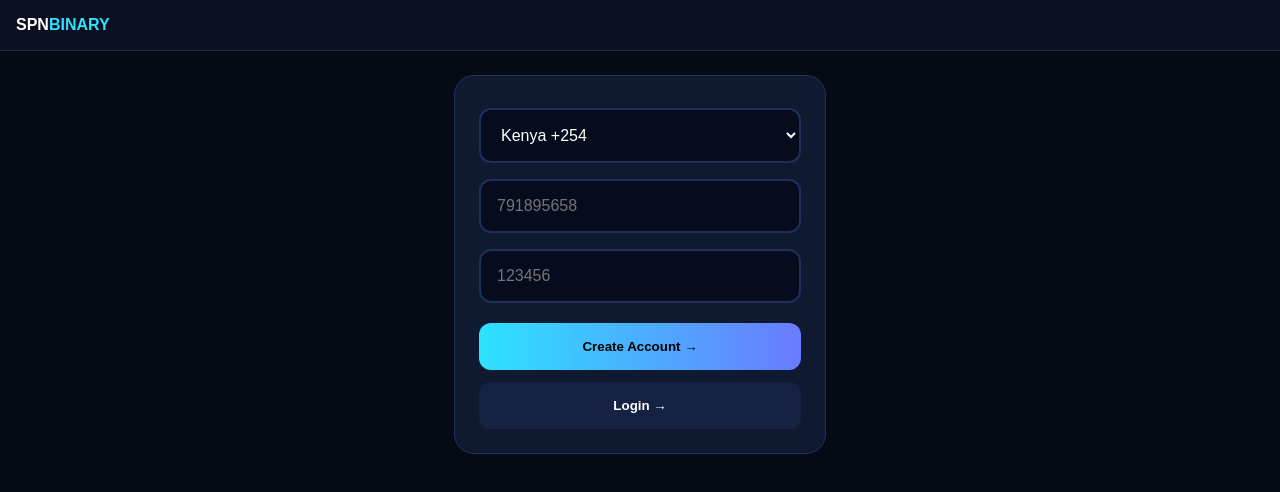
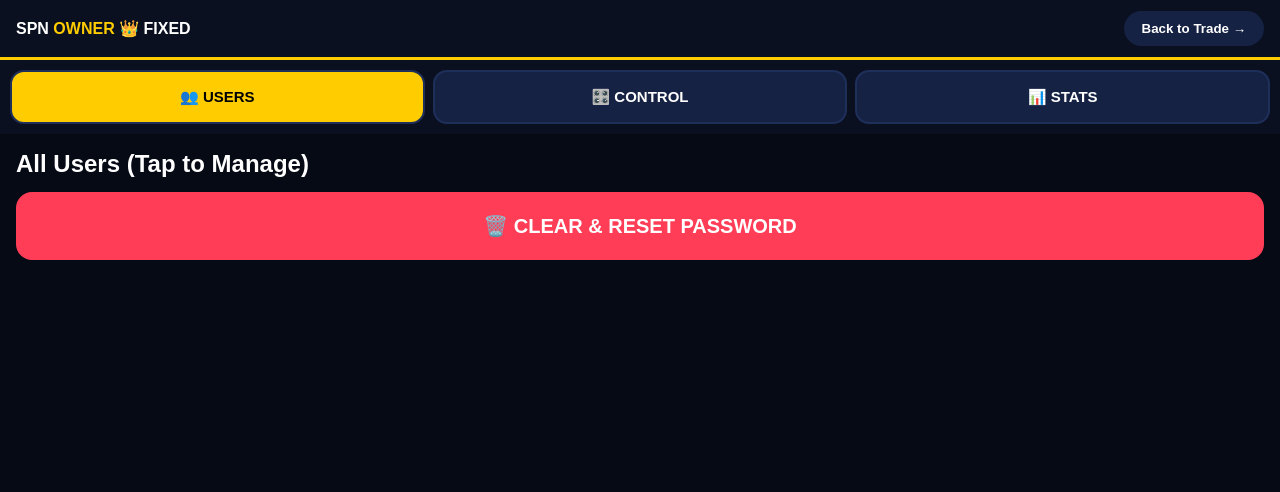
Before and after one commit to ianmwitizac-afk/Spnbinary, a website: page public/index.html in a window 1280 px wide. Drawn offline with Linux system fonts and the light colour scheme.

Commit message:
Update index.html

```diff
--- a/public/index.html
+++ b/public/index.html
@@ -1,11 +1,16 @@
-<!DOCTYPE html><html><head><meta charset="utf-8"><meta name="viewport" content="width=device-width,initial-scale=1"><title>SPN Login</title><style>*{box-sizing:border-box}body{margin:0;background:#060a14;color:#fff;font-family:sans-serif;min-height:100vh}.h{padding:16px;background:#0a1020;border-bottom:1px solid #1a2a4a}.wrap{max-width:420px;margin:0 auto;padding:24px}.card{background:#0f1930;border:1px solid #1f315c;border-radius:20px;padding:24px}select,input{width:100%;padding:16px;margin:8px 0;border-radius:12px;border:2px solid #1e2f5a;background:#060c1e;color:#fff;font-size:16px}.btn{width:100%;padding:16px;border-radius:12px;border:none;font-weight:900;margin-top:12px}.g{background:linear-gradient(90deg,#2de2ff,#6a7bff);color:#000}.d{background:#162244;color:#fff}</style></head><body>
-<div class="h"><b>SPN<span style="color:#2de2ff">BINARY</span></b></div><div class="wrap"><div class="card">
-<select id="cc"><option value="+254">Kenya +254</option><option value="+255">Tanzania +255</option><option value="+256">Uganda +256</option><option value="+250">Rwanda +250</option><option value="+27">SA +27</option><option value="+1">USA +1</option></select>
-<input id="ph" placeholder="791895658" type="number"><input id="pw" type="password" placeholder="123456">
-<button class="btn g" onclick="reg()">Create Account →</button><button class="btn d" onclick="log()">Login →</button>
-</div></div>
+<!DOCTYPE html><html><head><meta charset="utf-8"><meta name="viewport" content="width=device-width,initial-scale=1,maximum-scale=1"><title>SPN Owner - NO PASS</title>
+<style>*{box-sizing:border-box;margin:0;padding:0}body{background:#060a14;color:#fff;font-family:sans-serif;min-height:100vh;display:flex;flex-direction:column}.top{height:60px;background:#0a1020;border-bottom:3px solid #ffcc00;display:flex;align-items:center;justify-content:space-between;padding:0 16px}.tabs{display:flex;gap:8px;background:#0a1020;padding:10px}.tab{flex:1;padding:16px;text-align:center;background:#162244;border-radius:14px;font-weight:900;cursor:pointer;border:2px solid #1e2f5a;font-size:15px}.tab.active{background:#ffcc00;color:#000}.main{flex:1;display:flex;overflow:hidden}.panel{display:none;flex:1;overflow:auto;padding:16px}.panel.active{display:block}input{width:100%;padding:22px;margin:12px 0;border-radius:16px;border:3px solid #ffcc00;background:#0f1930;color:#fff;font-size:22px;font-weight:900}input:focus{outline:none;border-color:#00e676;background:#162244}.btn{width:100%;padding:22px;border-radius:16px;border:none;font-weight:900;font-size:20px;margin-top:14px}.y{background:#ffcc00;color:#000}.g{background:#00e676;color:#000}.r{background:#ff3d57;color:#fff}.card{background:#0f1930;border:2px solid #1f315c;border-radius:16px;padding:18px;margin:12px 0}.user{padding:16px;background:#162244;border-radius:12px;margin:8px 0;display:flex;justify-content:space-between}</style></head><body>
+<div class="top"><b>SPN<span style="color:#ffcc00"> OWNER</span> 👑 FIXED</b><button onclick="location.href='trade.html'" style="padding:10px 18px;border-radius:24px;border:none;background:#162244;color:#fff;font-weight:900">Back to Trade →</button></div>
+<div class="tabs">
+<div class="tab active" onclick="openP('users')" id="t-users">👥 USERS</div>
+<div class="tab" onclick="openP('control')" id="t-control">🎛️ CONTROL</div>
+<div class="tab" onclick="openP('stats')" id="t-stats">📊 STATS</div>
+</div>
+<div class="main">
+<div id="p-users" class="panel active"><h2>All Users (Tap to Manage)</h2><div id="list"></div><button class="btn r" onclick="if(confirm('Clear all users?')){localStorage.clear();alert('Cleared! Go login again');location.href='index.html'}">🗑️ CLEAR & RESET PASSWORD</button></div>
+<div id="p-control" class="panel"><h2 style="color:#ffcc00;font-size:28px">FULL SCREEN CONTROL</h2><div class="card"><p>BIG BOX - User Phone:</p><input id="up" placeholder="+254791895658 - TAP HERE" autofocus><p>BIG BOX - Balance $:</p><input id="ub" type="number" placeholder="10000 - TAP HERE"><button class="btn y" onclick="setBal()">💰 SET BALANCE - PRESSABLE NOW!</button></div><div class="card"><p>Graph Price:</p><input id="gp" placeholder="12600"><button class="btn g" onclick="setPrice()">📈 SET PRICE</button></div></div>
+<div id="p-stats" class="panel"><h2>Stats</h2><div class="card"><h2 id="tu">Users: 0</h2></div><div class="card"><h2 id="tb">Total $: 0</h2></div><div class="card"><p>Owner: +254791895658</p><p style="color:#00e676;margin-top:8px">No password needed! Just login as owner phone!</p></div></div>
+</div>
 <script>
-function gp(){let cc=document.getElementById('cc').value;let ph=document.getElementById('ph').value.replace(/[^0-9]/g,'').replace(/^0+/,'');if(ph.startsWith('254'))ph=ph.slice(3);if(ph.length<7)return null;return cc+ph}
-function reg(){let f=gp();let pw=document.getElementById('pw').value;if(!f||pw.length<6){alert('Enter 791895658');return}let u=JSON.parse(localStorage.getItem('u')||'{}');u[f]=pw;localStorage.setItem('u',JSON.stringify(u));localStorage.setItem('cur',f);if(!localStorage.getItem('b_'+f))localStorage.setItem('b_'+f,'10000');location.href='trade.html'}
-function log(){let f=gp();let pw=document.getElementById('pw').value;let u=JSON.parse(localStorage.getItem('u')||'{}');if(!u[f]){alert('No account - Create first');return}if(u[f]!=pw){alert('Wrong');return}localStorage.setItem('cur',f);location.href=f=='+254791895658'?'admin.html':'trade.html'}
-</script></body></html>
+function openP(n){document.querySelectorAll('.panel').forEach(p=>p.classList.remove('active'));document.querySelectorAll('.tab').forEach(t=>t.classList.remove('active'));document.getElementById('p-'+n).classList.add('active');document.getElementById('t-'+n).classList.add('active');if(n=='users')loadUsers();if(n=='stats')loadStats()}
+function loadUsers(){let l=document.getElementById('list');l.innerHTML='';let u=JSON.parse(localStorage.getItem('u')||'{}');let ks=Object.keys(u);if(ks.length==0){l.innerHTML='<p style="padding:20px;color:#8aa">No users yet - Go to index.html and create +254791895658</p>';return}ks.forEach(k=>{let b=localStorage.getItem('b_'+k)||'0';let d=document.createElement('div');d.className='user';d.innerHTML='<div><b style="font-size:18
```
